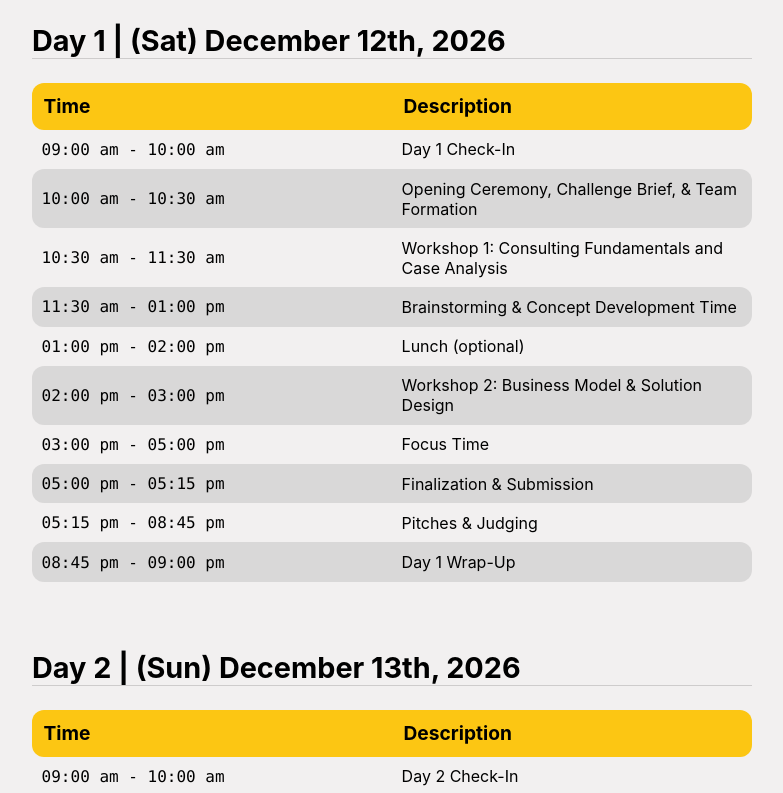
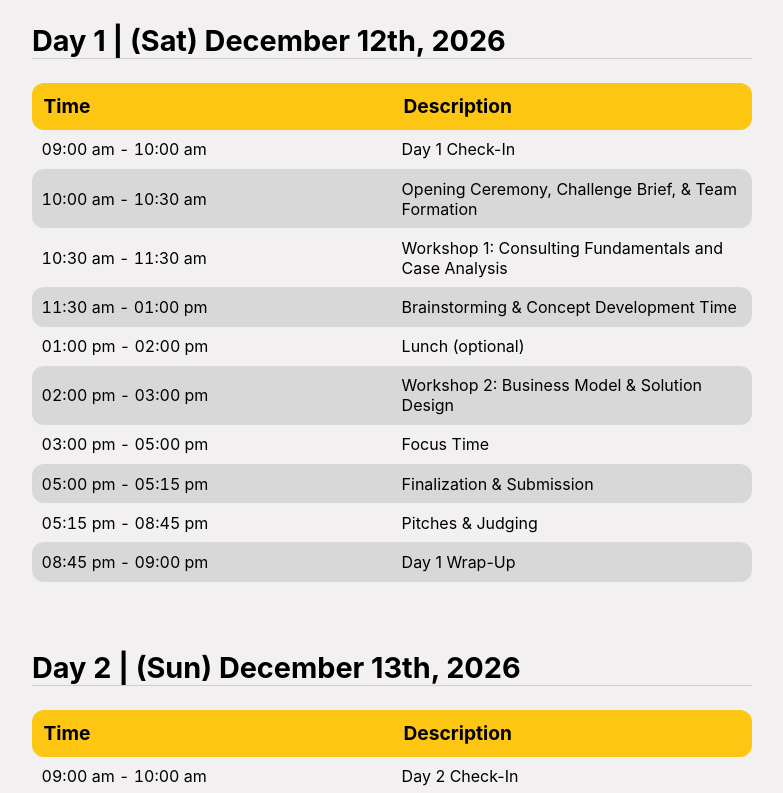
Before and after one commit to tokyostudentnetwork/tsn-x-dtvs-hackathon, a plain HTML site: page index.html in a window 1280 px wide. Shown: the part 2260-3053 px from the top of the page, without its empty margins (48-831 px from the left). Drawn offline with Linux system fonts and the light colour scheme; a web font is replaced by a local one.

Commit message:
style(fix): made sure times in the schedule are displayed in the Inter font-family instead of the default font-family

```diff
--- a/styles.css
+++ b/styles.css
@@ -225,7 +225,7 @@ th {
 }
 
 .time-cell {
-  font-family: "Lucida Console";
+  font-variant-numeric: tabular-nums;
 }
 
 thead th:first-child {
```
